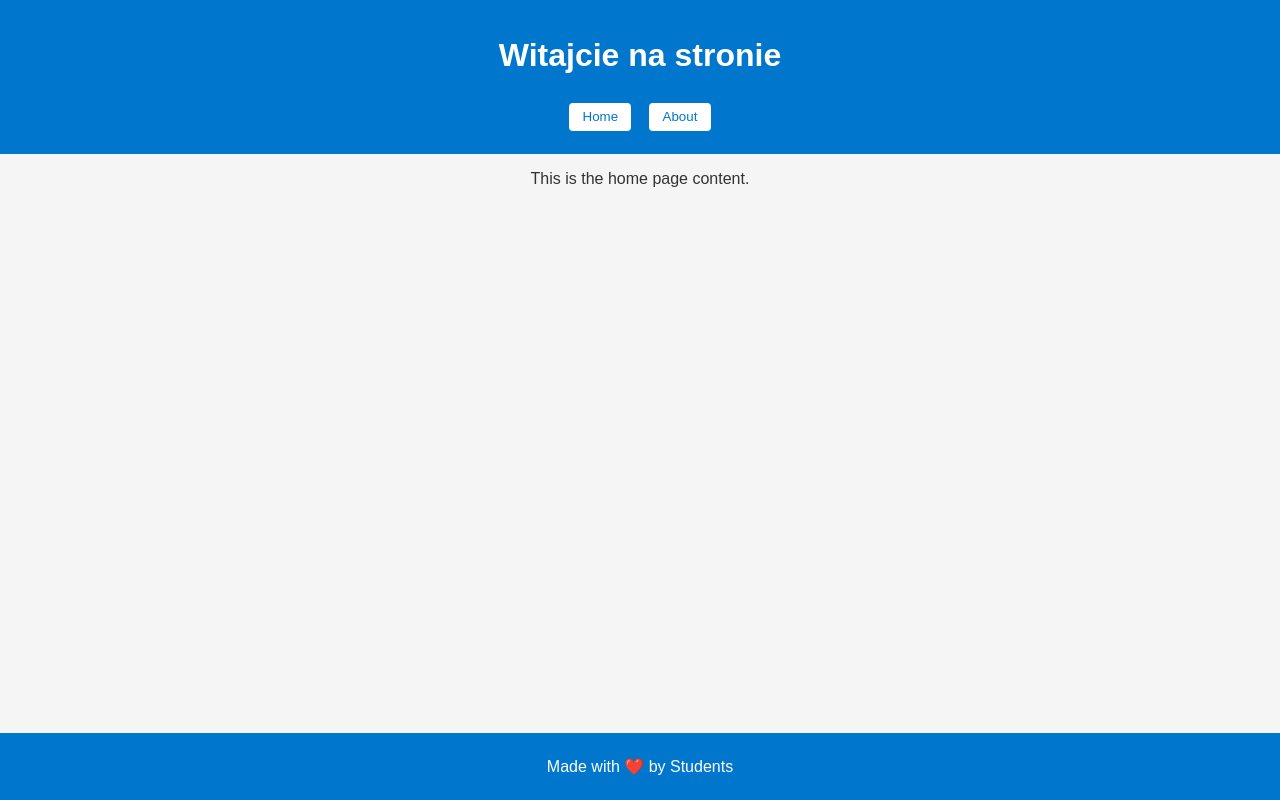
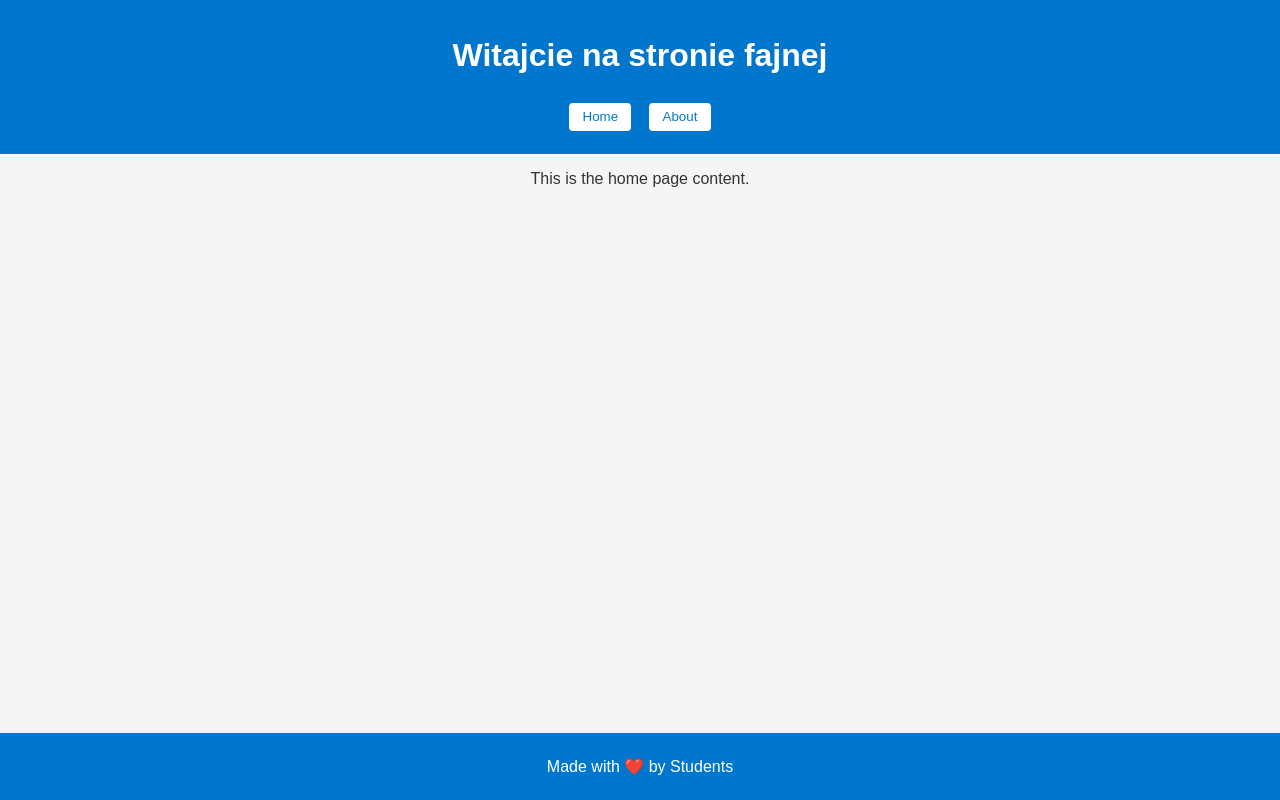
Before and after one commit to FilipA5336/tdo-lab-1, a plain HTML site: page index.html in a window 1280 px wide. Drawn offline with Linux system fonts and the light colour scheme.

Commit message:
Commit: Zmiana tesktu na polski wersja 4

```diff
--- a/index.html
+++ b/index.html
@@ -8,7 +8,7 @@
 </head>
 <body>
     <header>
-        <h1>Witajcie na stronie</h1>
+        <h1>Witajcie na stronie fajnej</h1>
         <nav>
             <button id="homeBtn">Home</button>
             <button id="aboutBtn">About</button>
```
